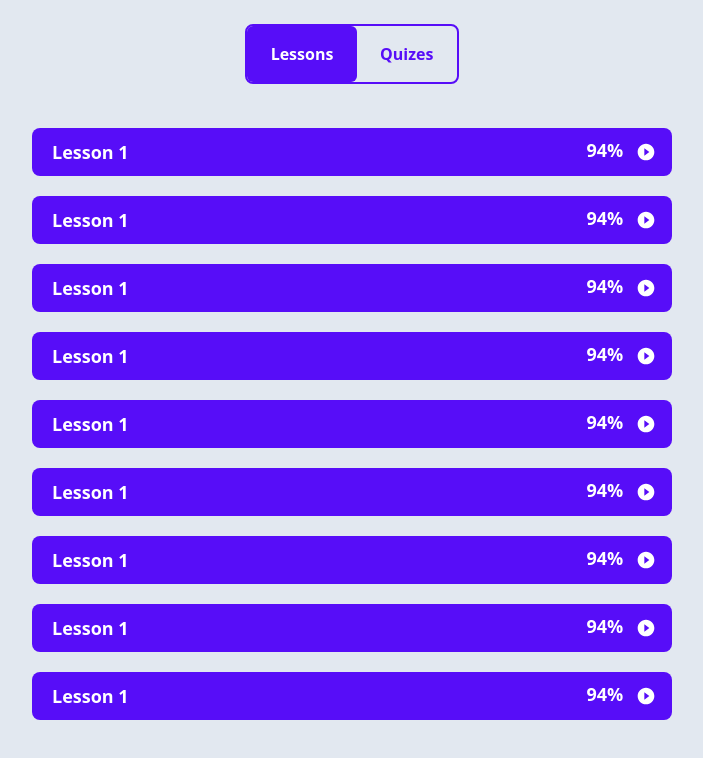
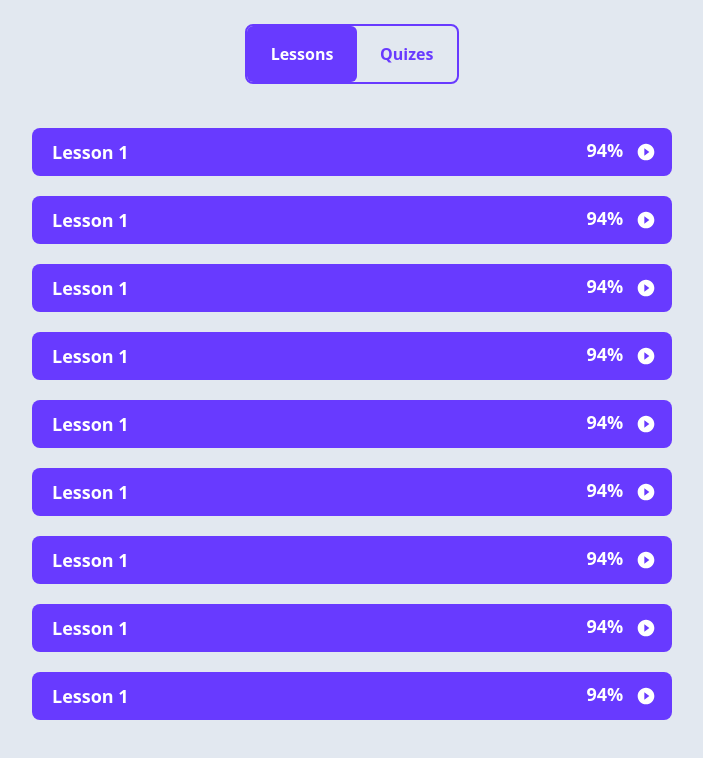
Before and after one commit to Marwan-Ezzat-Mohamed/Handy, a React (Create React App) app in the folder frontend/: page / in a window 1280 px wide. Shown: the top 758 px of the page, without its empty margins (288-991 px from the left). Built offline with nearby package versions, Linux system fonts and the light colour scheme.

Commit message:
add colors to tailwind

```diff
--- a/frontend/tailwind.config.js
+++ b/frontend/tailwind.config.js
@@ -4,13 +4,10 @@
   theme: {
     extend: {
       colors: {
-        gold: "#FEB86F",
-        violet: "#9194CE",
-        red: "#F492A0",
-        blue: "#3E479B",
-        yellow: {
-          50: "#fff6df",
-        },
+        primary: "#683AFF",
+        dark: "#302277",
+        gold: "#FFE090",
+        grey: "#EDEDF7",
       },
       screens: {
         xs: "475px",
```
